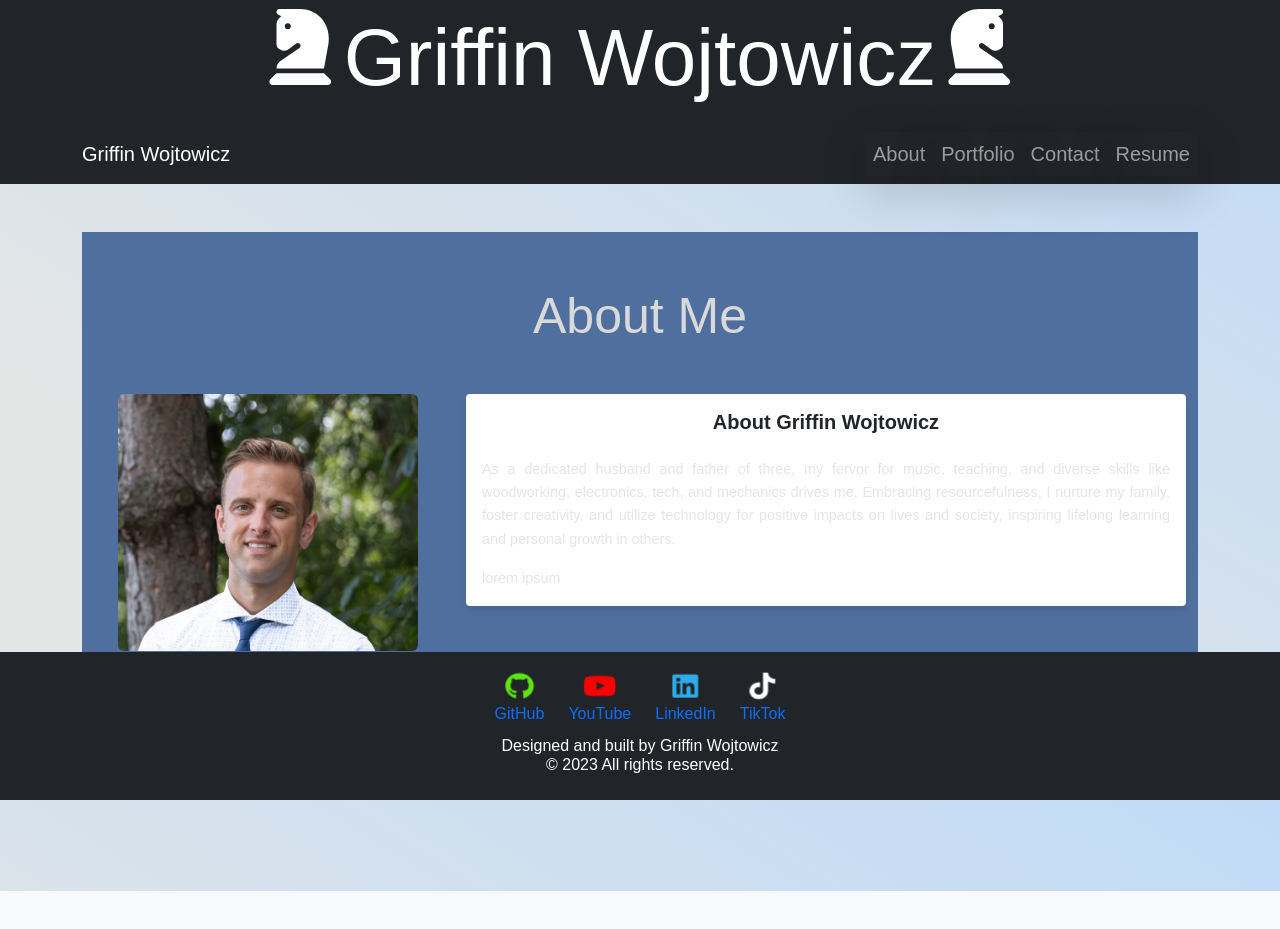
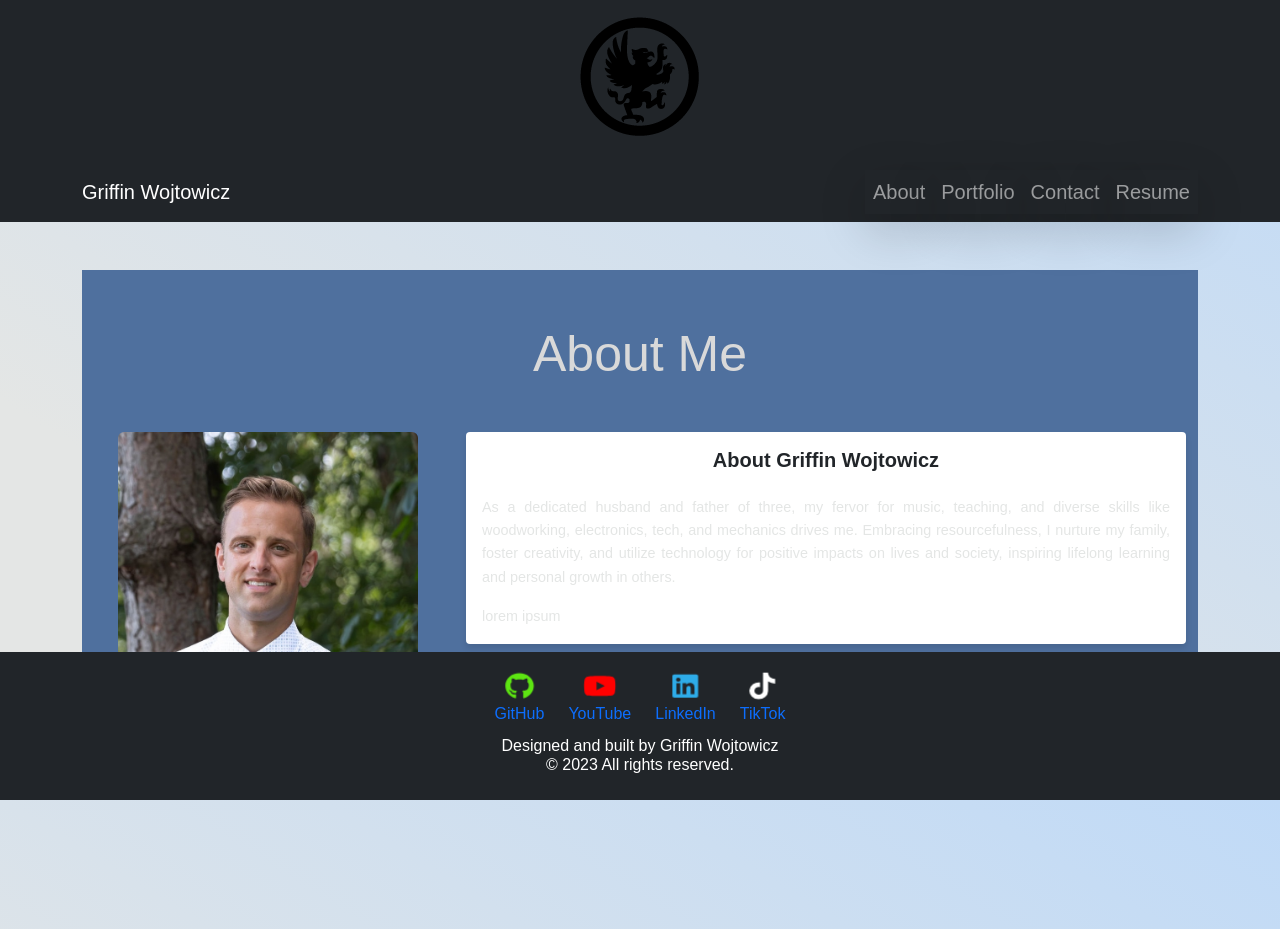
Before and after one commit to griffinwoj/GWportfolio, a React (Create React App) app: page /src/components/About.js in a window 1280 px wide. Before the commit the page ends 891 px from the top, so only its background shows below. Built offline with nearby package versions, Linux system fonts and the light colour scheme; the HTML template or start-up script is replaced by a standard one.

Commit message:
added my personal logo

```diff
--- a/src/components/Header.js
+++ b/src/components/Header.js
@@ -2,40 +2,34 @@ import React from "react";
 import { Link } from "react-router-dom";
 import Navigation from "./Navigation";
 import { FontAwesomeIcon } from "@fortawesome/react-fontawesome";
-import { faChessKnight } from "@fortawesome/free-solid-svg-icons";
+import { faMusic } from "@fortawesome/free-solid-svg-icons";
 import { Container, Row, Col } from "react-bootstrap";
 import "../style/Header.css";
-
+import gSlogo from "../images/griffinstudio.png"; // Adjust the path as per your project structure
 
 // Header component
 function Header() {
   return (
-    // Header component
     <>
       <Container fluid className="bg-dark">
         <Row className="justify-content-center text-center mb-0">
           <Col className="pb-0">
             <h1 className="text-white" style={{ fontSize: "70px" }}>
-              <FontAwesomeIcon
-                icon={faChessKnight}
-                className="fa-knight"
-                size="xl"
-                style={{ color: "#white" }}
-              />
-              <Link
-                to="https://github.com/griffinwoj/GWportfolio"
-                className="text-white text-decoration-none"
-                style={{ margin: "0" }}
-              >
-                Griffin Wojtowicz
-              </Link>
-              <FontAwesomeIcon
-                icon={faChessKnight}
+              {/* <FontAwesomeIcon
+                icon={faMusic}
                 flip="horizontal"
                 className="fa-knight"
                 size="xl"
                 style={{ color: "#white" }}
-              />
+              /> */}
+              <img src={gSlogo} alt="Griffin Studio Logo" className="gIcon" />
+              {/* <FontAwesomeIcon
+                icon={faMusic}
+                flip="horizontal"
+                className="fa-knight"
+                size="xl"
+                style={{ color: "#white" }}
+              /> */}
             </h1>
           </Col>
         </Row>
@@ -44,5 +38,6 @@ function Header() {
     </>
   );
 }
+
 // Export Header
 export default Header;
--- a/src/style/Header.css
+++ b/src/style/Header.css
@@ -38,7 +38,8 @@
   }
 
   .fa-knight {
-    font-size: 76px;
+    font-size: 38px;
+
   }
 }
 
--- a/src/style/Navigation.css
+++ b/src/style/Navigation.css
@@ -13,6 +13,13 @@ body {
   background-color: var(--bg-color);
   color: var(--text-color);
 }
+.Griffin Studio Logo{
+  font-size: 58px;
+}
+.gIcon{
+  font-size: 58px;
+  justify-content: left;
+}
 /* Styling for navigation link highlight when hovered over or focused on */
 .nav-link-highlight:hover,
 .nav-link-highlight:focus {
```
Also changed, not shown: src/images/griffinstudio.png (added).
